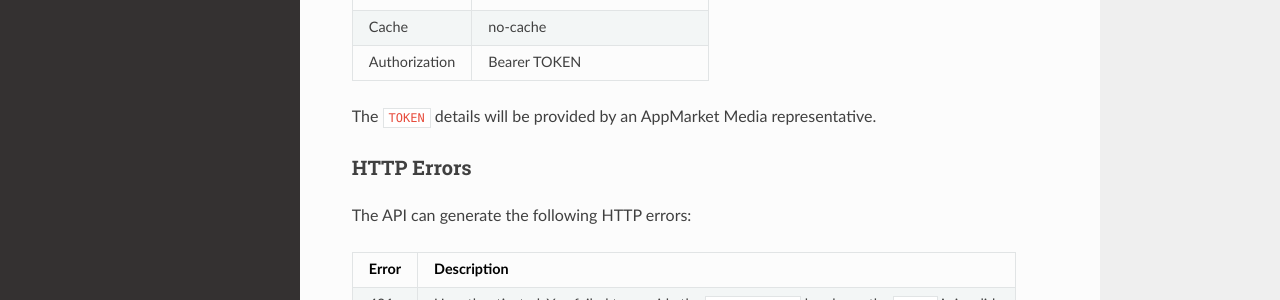
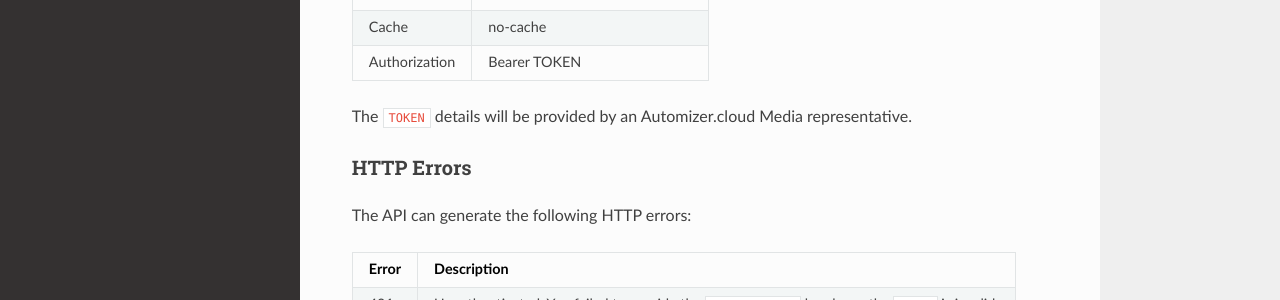
Before and after one commit to automizer-cloud/automizer.cloud-affiliate-api-docs, an MkDocs documentation site: the page built from docs/requests.md, in a window 1280 px wide and 900 px high. Shown: the part 390-690 px from the top of the window. Built offline with MkDocs 1.6.1, drawn with Linux system fonts in a browser that asks for light colours; nearby versions of some CDN libraries; old or Windows-style settings are respelled for this version of MkDocs.

Commit message:
Text replace

```diff
--- a/docs/requests.md
+++ b/docs/requests.md
@@ -13,7 +13,7 @@ Accept        | application/json, text/plain, \*/\*
 Cache         | no-cache
 Authorization | Bearer TOKEN
 
-The `TOKEN` details will be provided by an AppMarket Media representative.
+The `TOKEN` details will be provided by an Automizer.cloud Media representative.
 
 ### HTTP Errors
 
```
